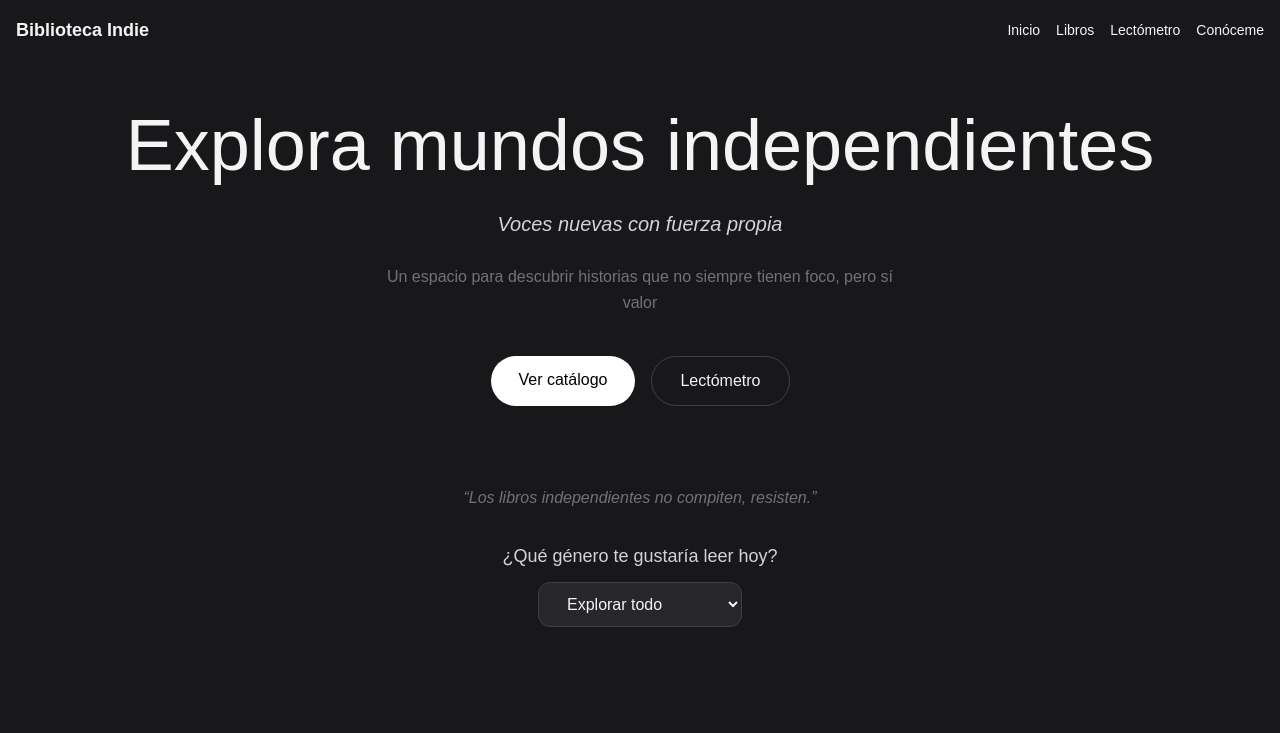
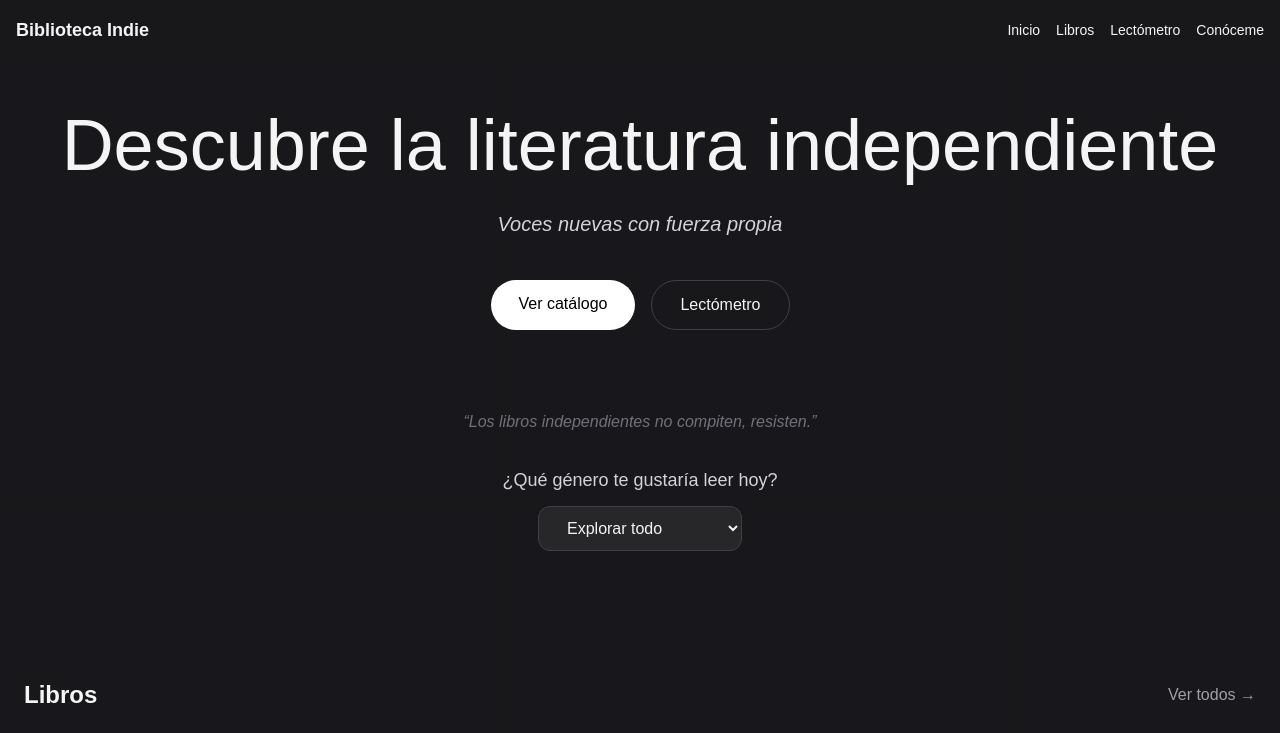
Before and after one commit to decaosyletras/biblio, a Next.js app: page / in a window 1280 px wide. Shown: the top 733 px of the page. Built offline with nearby package versions, Linux system fonts and the light colour scheme.

Commit message:
pequeños cambios

```diff
--- a/app/page.tsx
+++ b/app/page.tsx
@@ -39,16 +39,16 @@ export default function Home() {
         <div className="absolute inset-0 -z-10 bg-gradient-to-b from-zinc-900 via-black to-black opacity-80" />
 
         <h1 className="text-5xl sm:text-6xl md:text-7xl font-bold md:font-light tracking-tight md:tracking-normal leading-[1.05]">
-          Explora mundos independientes
+          Descubre la literatura independiente
         </h1>
 
         <p className="mt-6 text-lg md:text-xl text-zinc-300 italic max-w-xl mx-auto leading-relaxed">
           {fraseAleatoria}
         </p>
 
-        <p className="mt-6 text-sm md:text-base text-zinc-500 max-w-lg mx-auto leading-relaxed">
+        {/*<p className="mt-6 text-sm md:text-base text-zinc-500 max-w-lg mx-auto leading-relaxed">
           Un espacio para descubrir historias que no siempre tienen foco, pero sí valor
-        </p>
+        </p>*/}
 
         <div className="mt-10 flex justify-center gap-4">
           <Link
--- a/app/resenas/page.tsx
+++ b/app/resenas/page.tsx
@@ -11,7 +11,7 @@ export default function Page() {
     <section className="py-16 px-6">
 
       <h1 className="text-3xl font-semibold text-zinc-100 mb-10">
-        Diario lector
+        Lectómetro
       </h1>
       {/*<h4 className="font-semibold text-zinc-100">
         Sección personal: estas no son calificaciones “correctas”. Es simplemente cómo yo experimenté cada libro según mis gustos.
--- a/components/CardBook.tsx
+++ b/components/CardBook.tsx
@@ -26,7 +26,7 @@ export default function CardBook({ book }: { book: Book }) {
         </div>
 
         {/* Info */}
-        <h4 className="mt-4 text-sm font-semibold text-zinc-100 line-clamp-2">
+        <h4 className="mt-4 text-xs sm:text-sm font-semibold text-zinc-100 line-clamp-2">
           {book.title}
         </h4>
       </Link>
```
